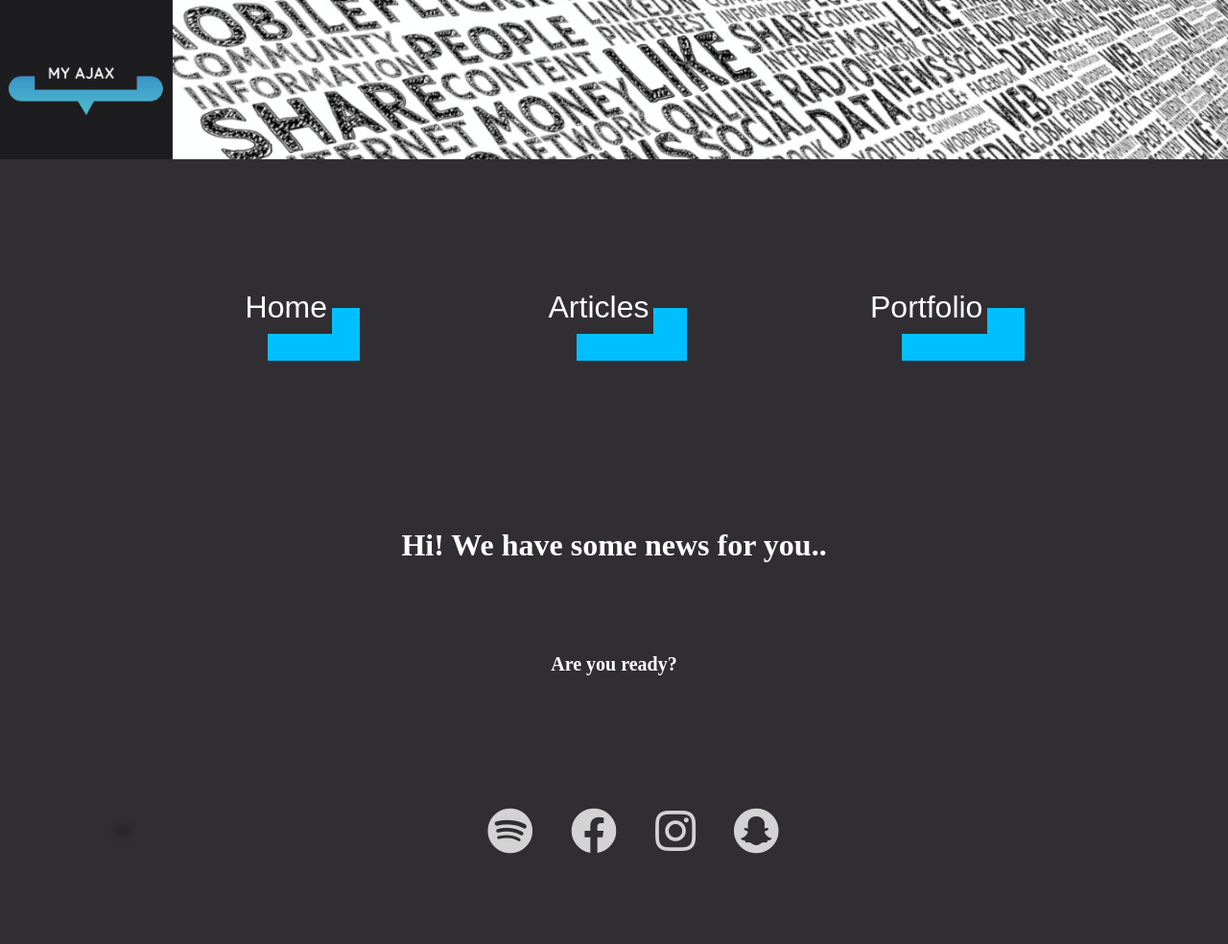
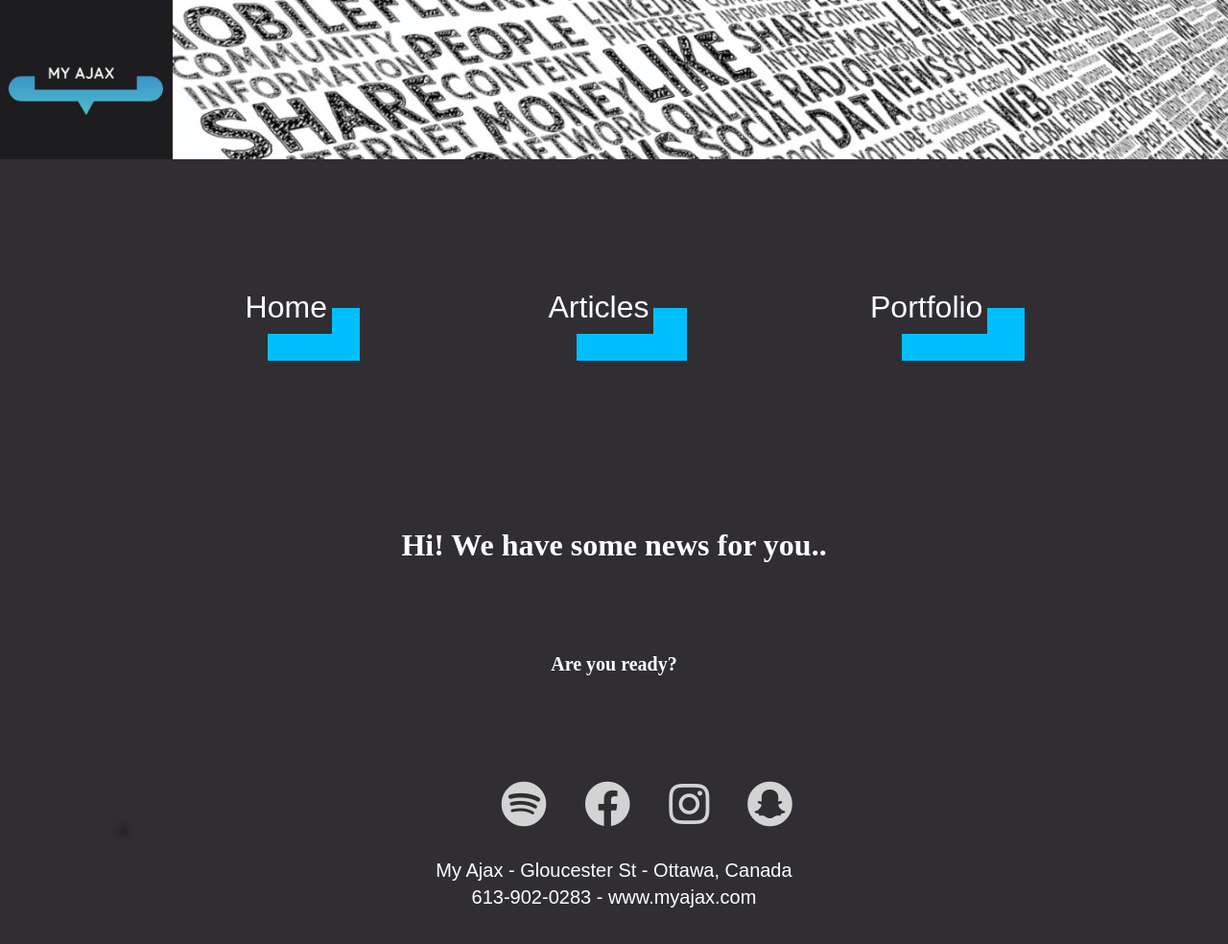
Before and after one commit to felipealcebiades/hot-topics, a plain HTML site: page index.html in a window 1280 px wide. Shown: the top 984 px of the page at 96% size. Drawn offline with Linux system fonts and the light colour scheme; a web font is replaced by a local one.

Commit message:
Update index.html

```diff
--- a/index.html
+++ b/index.html
@@ -37,6 +37,10 @@
             <a href="#"><i class="fab fa-snapchat"></i></a>
           </div>
         </div>
+        <div class="newfooter">My Ajax  - Gloucester St - Ottawa, Canada
+            <br>
+            <p>613-902-0283 - www.myajax.com</p></div>
+        </div>
       </div>
     </footer>
     <script src="js/main.js">
```
